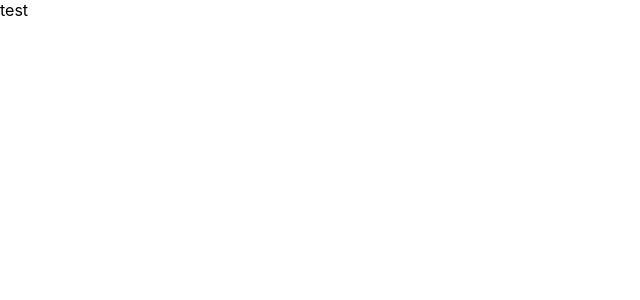
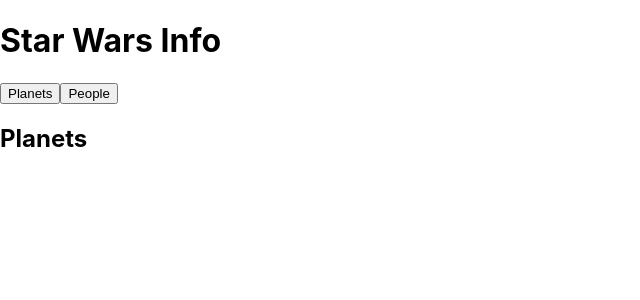
Before and after one commit to jy7123943/practice-react-query, a React (Create React App) app: page / in a window 1280 px wide. Shown: the top 300 px of the page, without its empty margins (0-640 px from the left). Built offline with nearby package versions, Linux system fonts and the light colour scheme.

Commit message:
Add basic components

```diff
--- a/src/App.js
+++ b/src/App.js
@@ -1,9 +1,18 @@
-import React from 'react';
+import React, { useState } from 'react';
+import NavBar from './components/NavBar';
+import Planets from './components/Planets';
+import People from './components/People';
 
 function App() {
+  const [page, setPage] = useState('planets');
+
   return (
     <div className="App">
-      test
+      <h1>Star Wars Info</h1>
+      <NavBar setPage={ setPage } />
+      <div className="content">
+        { page === 'planets' ? <Planets /> : <People /> }
+      </div>
     </div>
   );
 }
--- /dev/null
+++ b/src/components/NavBar.js
@@ -0,0 +1,12 @@
+import React from 'react';
+
+function NavBar({ setPage }) {
+  return (
+    <nav>
+      <button onClick={ () => setPage('planets') }>Planets</button>
+      <button onClick={ () => setPage('people') }>People</button>
+    </nav>
+  );
+}
+
+export default NavBar;
--- /dev/null
+++ b/src/components/People.js
@@ -0,0 +1,11 @@
+import React from 'react';
+
+function People() {
+  return (
+    <div className="People">
+      <h2>People</h2>
+    </div>
+  );
+}
+
+export default People;
--- /dev/null
+++ b/src/components/Planets.js
@@ -0,0 +1,11 @@
+import React from 'react';
+
+function Planets() {
+  return (
+    <div className="Planets">
+      <h2>Planets</h2>
+    </div>
+  );
+}
+
+export default Planets;
```
Also changed, not shown: 1 other file (tests, documents, lock files or other folders).
